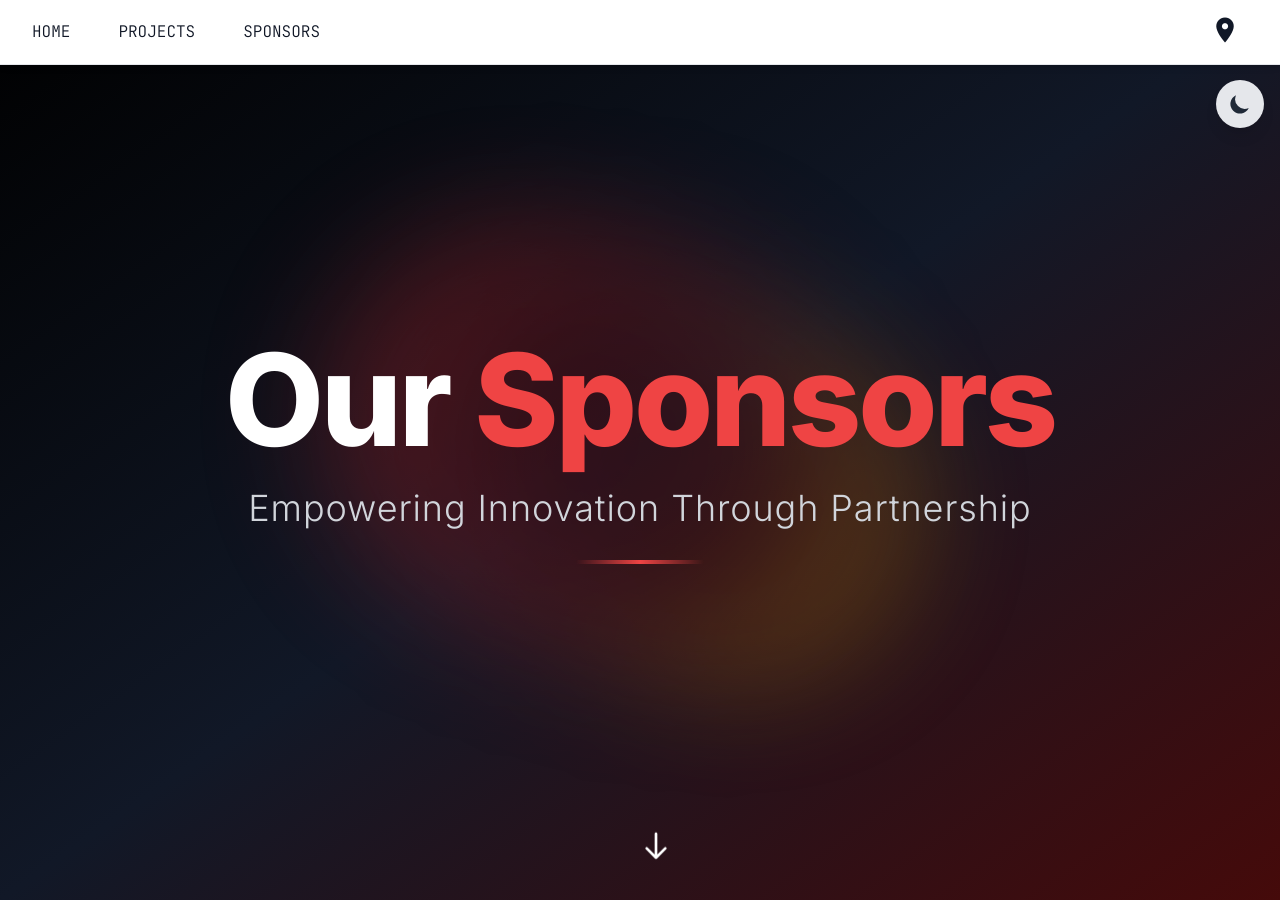
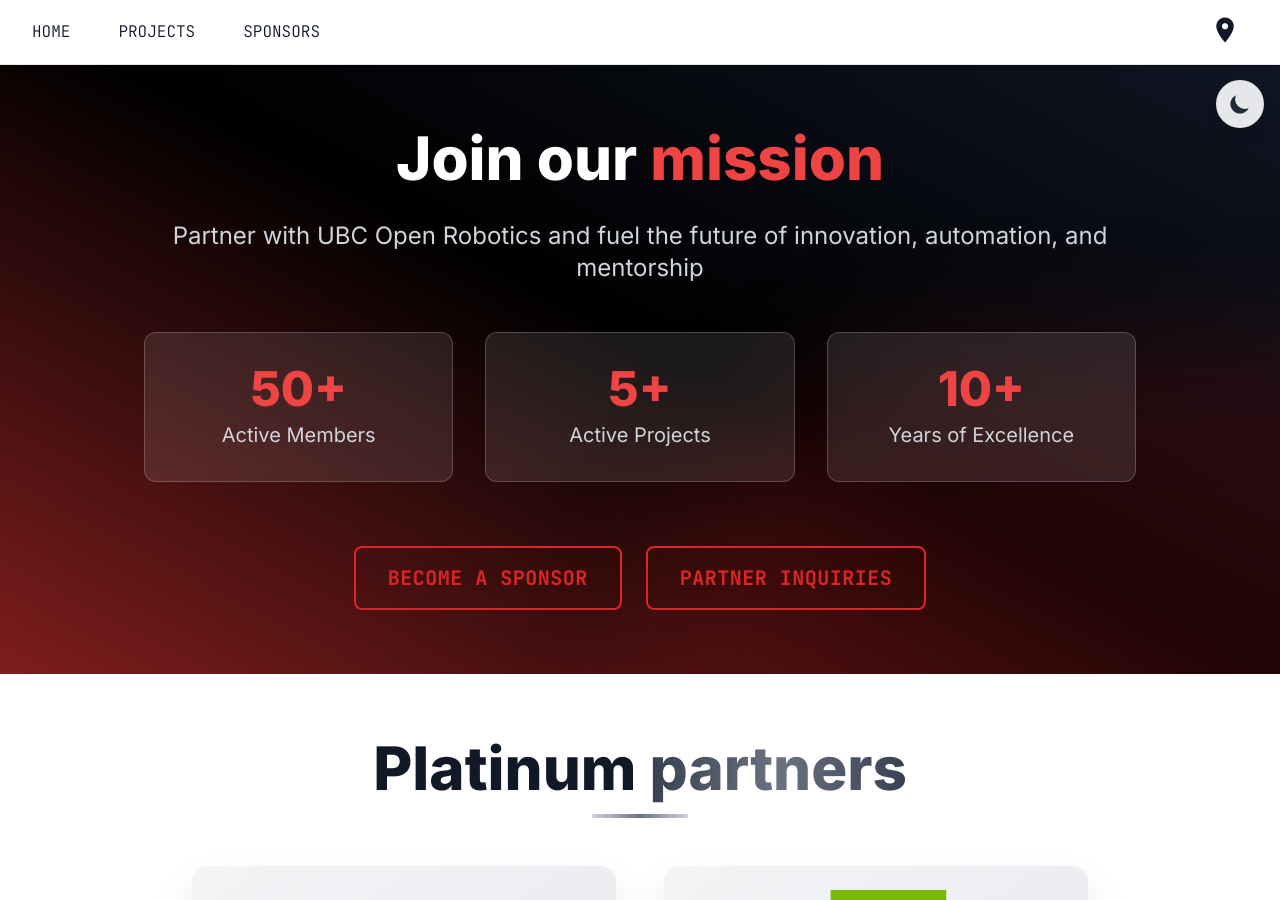
Before and after one commit to UBC-OpenRobotics/website, a Jekyll site: the page built from _pages/sponsors.html, in a window 1280 px wide and 900 px high. Built offline with Jekyll 4.4.1, drawn with Linux system fonts in a browser that asks for light colours; nearby versions of some CDN libraries; some web fonts are replaced; some of the changed text lies outside the part shown.

Commit message:
Homepage/Sponsors/Projects: Minor adjustments to spacing and colour

```diff
--- a/_pages/sponsors.html
+++ b/_pages/sponsors.html
@@ -5,30 +5,55 @@
 ---
 
 <div class="sponsors-page">
-  <!-- Hero Section with Dramatic Gradient -->
-  <section class="relative min-h-screen flex items-center justify-center overflow-hidden bg-gradient-to-br from-black via-gray-900 to-red-950">
-    <!-- Animated Background Elements -->
-    <div class="absolute inset-0 opacity-30">
-      <div class="absolute top-1/4 left-1/4 w-96 h-96 bg-red-600 rounded-full mix-blend-multiply filter blur-3xl animate-blob"></div>
-      <div class="absolute top-1/3 right-1/4 w-96 h-96 bg-yellow-600 rounded-full mix-blend-multiply filter blur-3xl animate-blob animation-delay-2000"></div>
-      <div class="absolute bottom-1/4 left-1/3 w-96 h-96 bg-red-800 rounded-full mix-blend-multiply filter blur-3xl animate-blob animation-delay-4000"></div>
+  <!-- Join our mission section -->
+  <section class="relative pt-32 pb-16 flex items-center justify-center overflow-hidden bg-gradient-to-tr from-red-900 via-black to-gray-900">
+    <!-- Animated Background -->
+    <div class="absolute inset-0 opacity-20">
+      <div class="absolute top-1/2 left-1/2 w-full h-full bg-red-600 rounded-full mix-blend-multiply filter blur-3xl animate-pulse"></div>
     </div>
 
-    <div class="relative z-10 text-center px-4">
-      <h1 class="text-6xl md:text-9xl font-black text-white mb-6 tracking-tight">
-        Our <span class="text-red-500">Sponsors</span>
-      </h1>
-      <p class="text-2xl md:text-4xl text-gray-300 font-light tracking-wide max-w-4xl mx-auto">
-        Empowering Innovation Through Partnership
+    <div class="relative z-10 text-center px-4 max-w-5xl mx-auto">
+      <h2 class="text-6xl md:text-6xl font-bold text-white mb-8 leading-tight">
+        Join our <span class="text-red-500">mission</span>
+      </h2>
+      <p class="text-2xl md:text-2xl text-gray-300 mb-12 leading-relaxed">
+        Partner with UBC Open Robotics and fuel the future of innovation, automation, and mentorship
       </p>
-      <div class="mt-8 w-32 h-1 bg-gradient-to-r from-transparent via-red-500 to-transparent mx-auto"></div>
-    </div>
 
-    <!-- Scroll indicator -->
-    <div class="absolute bottom-8 left-1/2 transform -translate-x-1/2 animate-bounce">
-      <svg class="w-8 h-8 text-white" fill="none" stroke="currentColor" viewBox="0 0 24 24">
-        <path stroke-linecap="round" stroke-linejoin="round" stroke-width="2" d="M19 14l-7 7m0 0l-7-7m7 7V3"></path>
-      </svg>
+      <!-- THE NUMBERS -->
+      <div id="stats-container" class="grid grid-cols-1 md:grid-cols-3 gap-8 mb-16">
+        <div class="bg-white/10 backdrop-blur-sm rounded-xl p-8 border border-white/20">
+          <div class="text-5xl font-black text-red-500 mb-2">
+            <!--CHANGE THE data-target="<value>" to ADJUST-->
+            <span class="counter" data-target="50">0</span>+
+          </div>
+          <div class="text-xl text-gray-300">Active Members</div>
+        </div>
+        <div class="bg-white/10 backdrop-blur-sm rounded-xl p-8 border border-white/20">
+          <div class="text-5xl font-black text-red-500 mb-2">
+            <span class="counter" data-target="5">0</span>+
+          </div>
+          <div class="text-xl text-gray-300">Active Projects</div>
+        </div>
+        <div class="bg-white/10 backdrop-blur-sm rounded-xl p-8 border border-white/20">
+          <div class="text-5xl font-black text-red-500 mb-2">
+            <span class="counter" data-target="10">0</span>+
+          </div>
+          <div class="text-xl text-gray-300">Years of Excellence</div>
+        </div>
+      </div>
+
+      <!-- CTA Buttons -->
+      <div class="flex flex-col md:flex-row gap-6 justify-center">
+        <a href="https://donate.support.ubc.ca/page/20924/donate/1?transaction.dirgift=Open+Robotics+Student+Team%20G1102"
+            class="obot_button md:text-xl border-2 border-red-600 text-red-600 hover:bg-red-600 hover:text-white font-bold py-4 px-8 rounded-lg transition-colors tracking-wide">
+          <span class="relative z-10">BECOME A SPONSOR</span>
+        </a>
+        <a href="mailto:contact@ubcopenrobotics.ca"
+            class="obot_button md:text-xl border-2 border-red-600 text-red-600 hover:bg-red-600 hover:text-white font-bold py-4 px-8 rounded-lg transition-colors tracking-wide">
+          <span class="relative z-10">PARTNER INQUIRIES</span>
+        </a>
+      </div>
     </div>
   </section>
 
@@ -152,57 +177,6 @@
         </div>
         {%- endunless -%}
         {%- endfor -%}
-      </div>
-    </div>
-  </section>
-
-  <!-- Call to Action Section -->
-  <section class="relative py-16 flex items-center justify-center overflow-hidden bg-gradient-to-tr from-red-900 via-black to-gray-900">
-    <!-- Animated Background -->
-    <div class="absolute inset-0 opacity-20">
-      <div class="absolute top-1/2 left-1/2 w-full h-full bg-red-600 rounded-full mix-blend-multiply filter blur-3xl animate-pulse"></div>
-    </div>
-
-    <div class="relative z-10 text-center px-4 max-w-5xl mx-auto">
-      <h2 class="text-6xl md:text-6xl font-bold text-white mb-8 leading-tight">
-        Join our <span class="text-red-500">mission</span>
-      </h2>
-      <p class="text-2xl md:text-2xl text-gray-300 mb-12 leading-relaxed">
-        Partner with UBC Open Robotics and fuel the future of innovation, automation, and mentorship
-      </p>
-
-      <!-- Impact Stats -->
-      <div id="stats-container" class="grid grid-cols-1 md:grid-cols-3 gap-8 mb-16">
-        <div class="bg-white/10 backdrop-blur-sm rounded-xl p-8 border border-white/20">
-          <div class="text-5xl font-black text-red-500 mb-2">
-            <span class="counter" data-target="30">0</span>+
-          </div>
-          <div class="text-xl text-gray-300">Active Members</div>
-        </div>
-        <div class="bg-white/10 backdrop-blur-sm rounded-xl p-8 border border-white/20">
-          <div class="text-5xl font-black text-red-500 mb-2">
-            <span class="counter" data-target="5">0</span>+
-          </div>
-          <div class="text-xl text-gray-300">Active Projects</div>
-        </div>
-        <div class="bg-white/10 backdrop-blur-sm rounded-xl p-8 border border-white/20">
-          <div class="text-5xl font-black text-red-500 mb-2">
-            <span class="counter" data-target="5">0</span>+
-          </div>
-          <div class="text-xl text-gray-300">Years of Excellence</div>
-        </div>
-      </div>
-
-      <!-- CTA Buttons -->
-      <div class="flex flex-col md:flex-row gap-6 justify-center">
-        <a href="https://donate.support.ubc.ca/page/20924/donate/1?transaction.dirgift=Open+Robotics+Student+Team%20G1102"
-           class="obot_button md:text-xl border-2 border-red-600 text-red-600 hover:bg-red-600 hover:text-white font-bold py-4 px-8 rounded-lg transition-colors tracking-wide">
-          <span class="relative z-10">BECOME A SPONSOR</span>
-        </a>
-        <a href="mailto:contact@ubcopenrobotics.ca"
-           class="obot_button md:text-xl border-2 border-red-600 text-red-600 hover:bg-red-600 hover:text-white font-bold py-4 px-8 rounded-lg transition-colors tracking-wide">
-          <span class="relative z-10">PARTNER INQUIRIES</span>
-        </a>
       </div>
     </div>
   </section>
```
Also changed, not shown: REACT_SETUP.md (deleted, +0 -119 lines), _layouts/project-detail.html (+4 -4 lines), _projects/pianobot.md (+1 -1 lines), _projects/robocup.md (+5 -0 lines).
